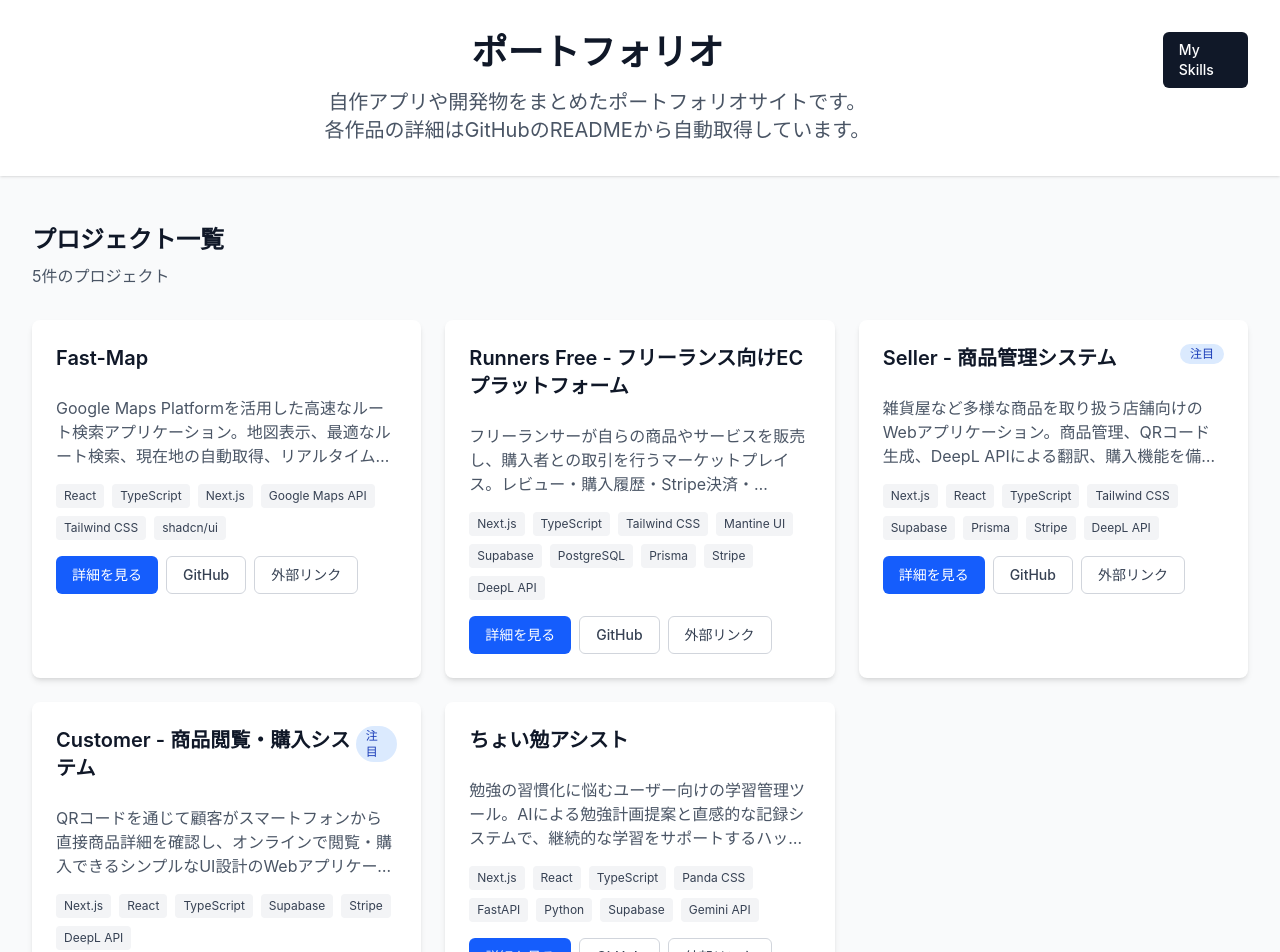
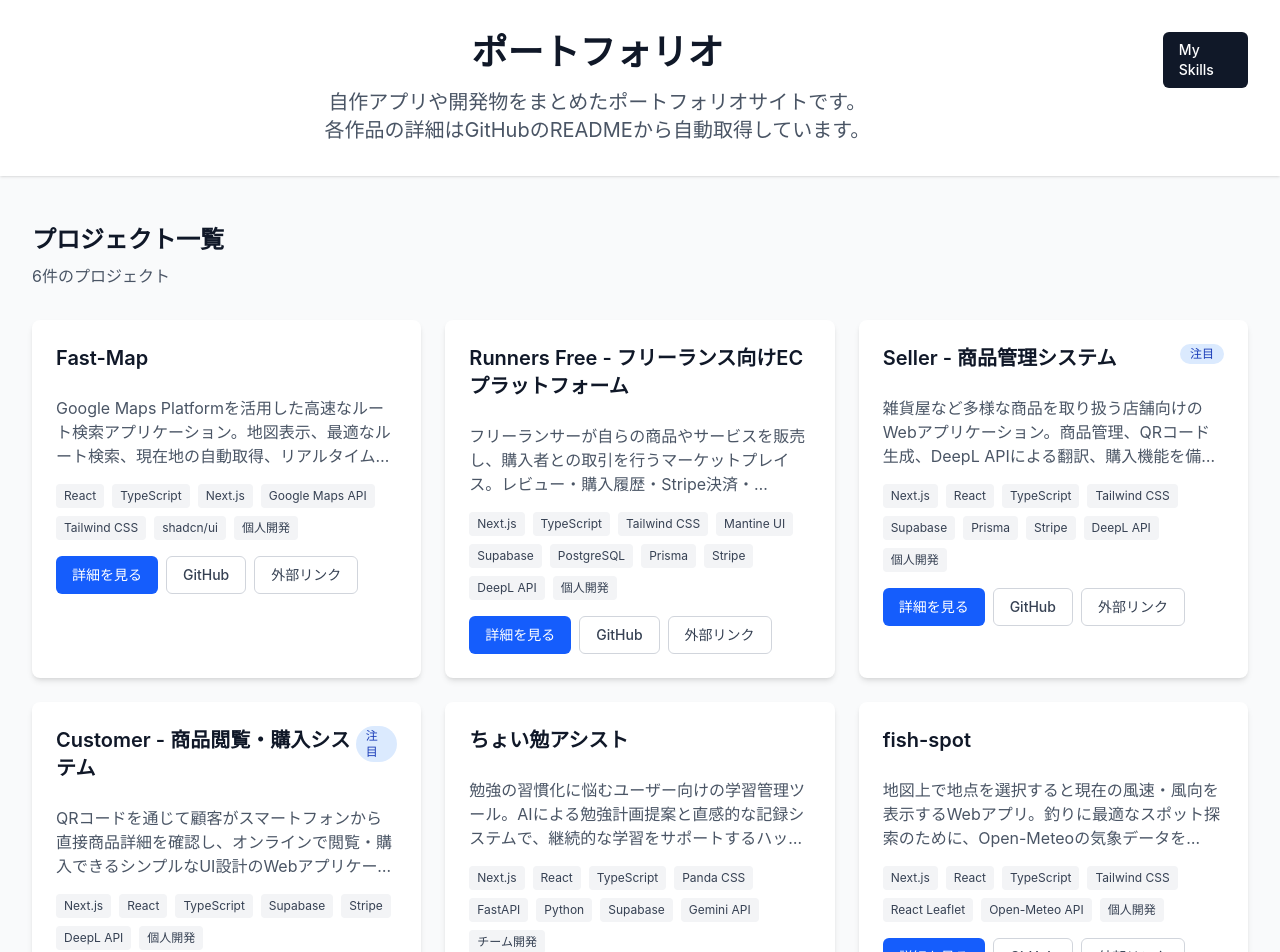
Before and after one commit to marumo333/portfolio-site, a Next.js app: page / in a window 1280 px wide. Shown: the top 952 px of the page. Built offline with nearby package versions, Linux system fonts and the light colour scheme.

Commit message:
add:他のポートフォリオを追加

```diff
--- a/src/data/portfolioData.ts
+++ b/src/data/portfolioData.ts
@@ -16,7 +16,7 @@ export const portfolioData: PortfolioItem[] = [
     description: "Google Maps Platformを活用した高速なルート検索アプリケーション。地図表示、最適なルート検索、現在地の自動取得、リアルタイム通知機能を備えた個人開発プロジェクト。",
     githubUrl: "https://github.com/marumo333/fast-map",
     externalUrl: "https://fast-map-five.vercel.app/",
-    tags: ["React", "TypeScript", "Next.js", "Google Maps API", "Tailwind CSS", "shadcn/ui"],
+    tags: ["React", "TypeScript", "Next.js", "Google Maps API", "Tailwind CSS", "shadcn/ui", "個人開発"],
     featured: false
   },
   {
@@ -34,7 +34,8 @@ export const portfolioData: PortfolioItem[] = [
       "PostgreSQL",
       "Prisma",
       "Stripe",
-      "DeepL API"
+      "DeepL API",
+      "個人開発"
     ],
     featured: false
   },
@@ -44,7 +45,7 @@ export const portfolioData: PortfolioItem[] = [
     description: "雑貨屋など多様な商品を取り扱う店舗向けのWebアプリケーション。商品管理、QRコード生成、DeepL APIによる翻訳、購入機能を備えたフルスタック開発プロジェクト。",
     githubUrl: "https://github.com/marumo333/seller",
     externalUrl: "https://seller-weld.vercel.app/",
-    tags: ["Next.js", "React", "TypeScript", "Tailwind CSS", "Supabase", "Prisma", "Stripe", "DeepL API"],
+    tags: ["Next.js", "React", "TypeScript", "Tailwind CSS", "Supabase", "Prisma", "Stripe", "DeepL API", "個人開発"],
     featured: true
   },
   {
@@ -53,7 +54,7 @@ export const portfolioData: PortfolioItem[] = [
     description: "QRコードを通じて顧客がスマートフォンから直接商品詳細を確認し、オンラインで閲覧・購入できるシンプルなUI設計のWebアプリケーション。",
     githubUrl: "https://github.com/marumo333/customer",
     externalUrl: "https://customer-gamma-one.vercel.app/",
-    tags: ["Next.js", "React", "TypeScript", "Supabase", "Stripe", "DeepL API"],
+    tags: ["Next.js", "React", "TypeScript", "Supabase", "Stripe", "DeepL API", "個人開発"],
     featured: true
   },
   {
@@ -62,7 +63,24 @@ export const portfolioData: PortfolioItem[] = [
     description: "勉強の習慣化に悩むユーザー向けの学習管理ツール。AIによる勉強計画提案と直感的な記録システムで、継続的な学習をサポートするハッカソンプロジェクト。",
     githubUrl: "https://github.com/develoop-official/ChoibenAssist-Front",
     externalUrl: "https://choiben-assist-front.vercel.app/",
-    tags: ["Next.js", "React", "TypeScript", "Panda CSS", "FastAPI", "Python", "Supabase", "Gemini API"],
+    tags: ["Next.js", "React", "TypeScript", "Panda CSS", "FastAPI", "Python", "Supabase", "Gemini API", "チーム開発"],
+    featured: false
+  },
+  {
+    id: "fish-spot",
+    title: "fish-spot",
+    description: "地図上で地点を選択すると現在の風速・風向を表示するWebアプリ。釣りに最適なスポット探索のために、Open-Meteoの気象データをReact Leafletの地図上で直感的に確認可能。",
+    githubUrl: "https://github.com/marumo333/fish-spot",
+    externalUrl: "https://fish-spot-inky.vercel.app/",
+    tags: [
+      "Next.js",
+      "React",
+      "TypeScript",
+      "Tailwind CSS",
+      "React Leaflet",
+      "Open-Meteo API",
+      "個人開発"
+    ],
     featured: false
   }
 ];
```
